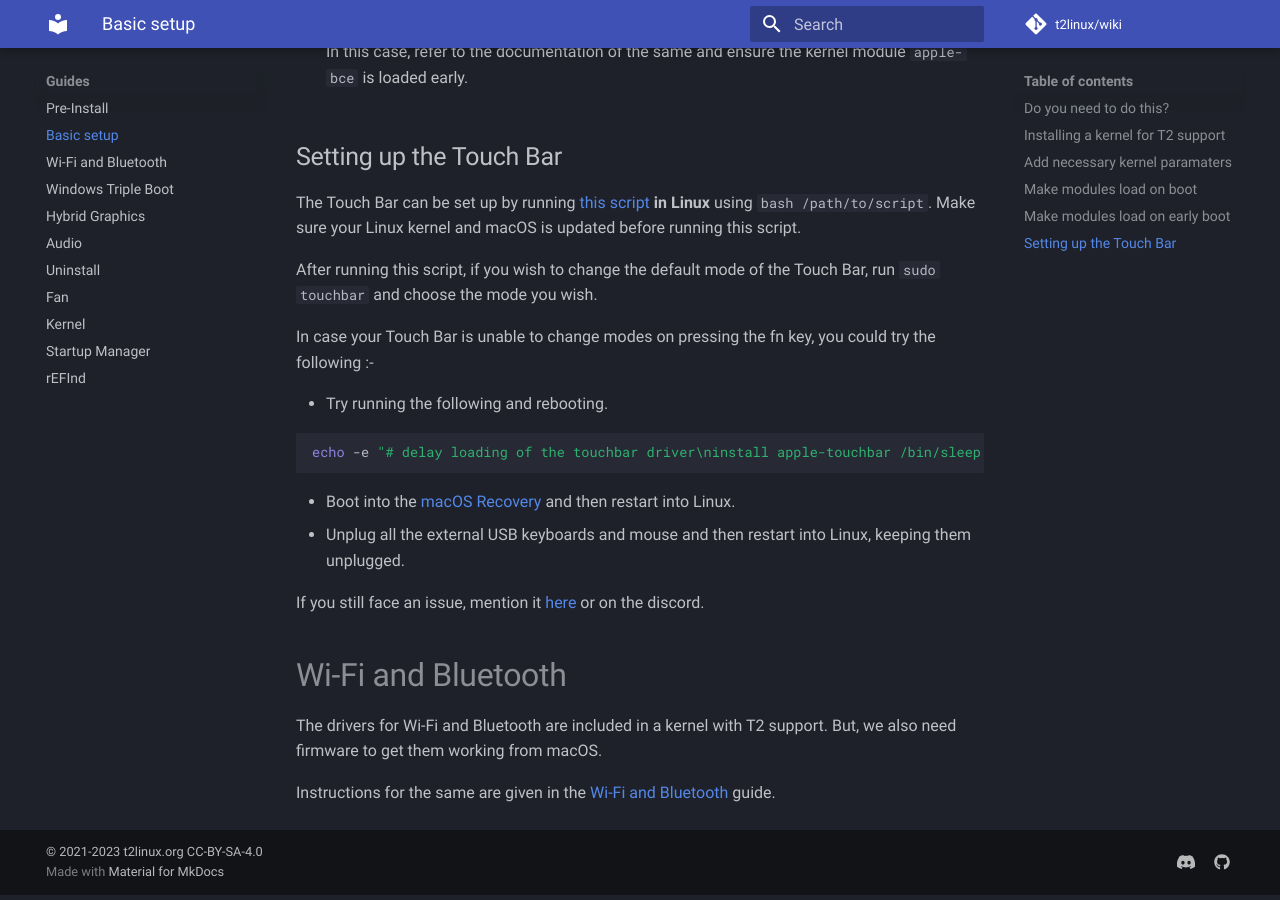
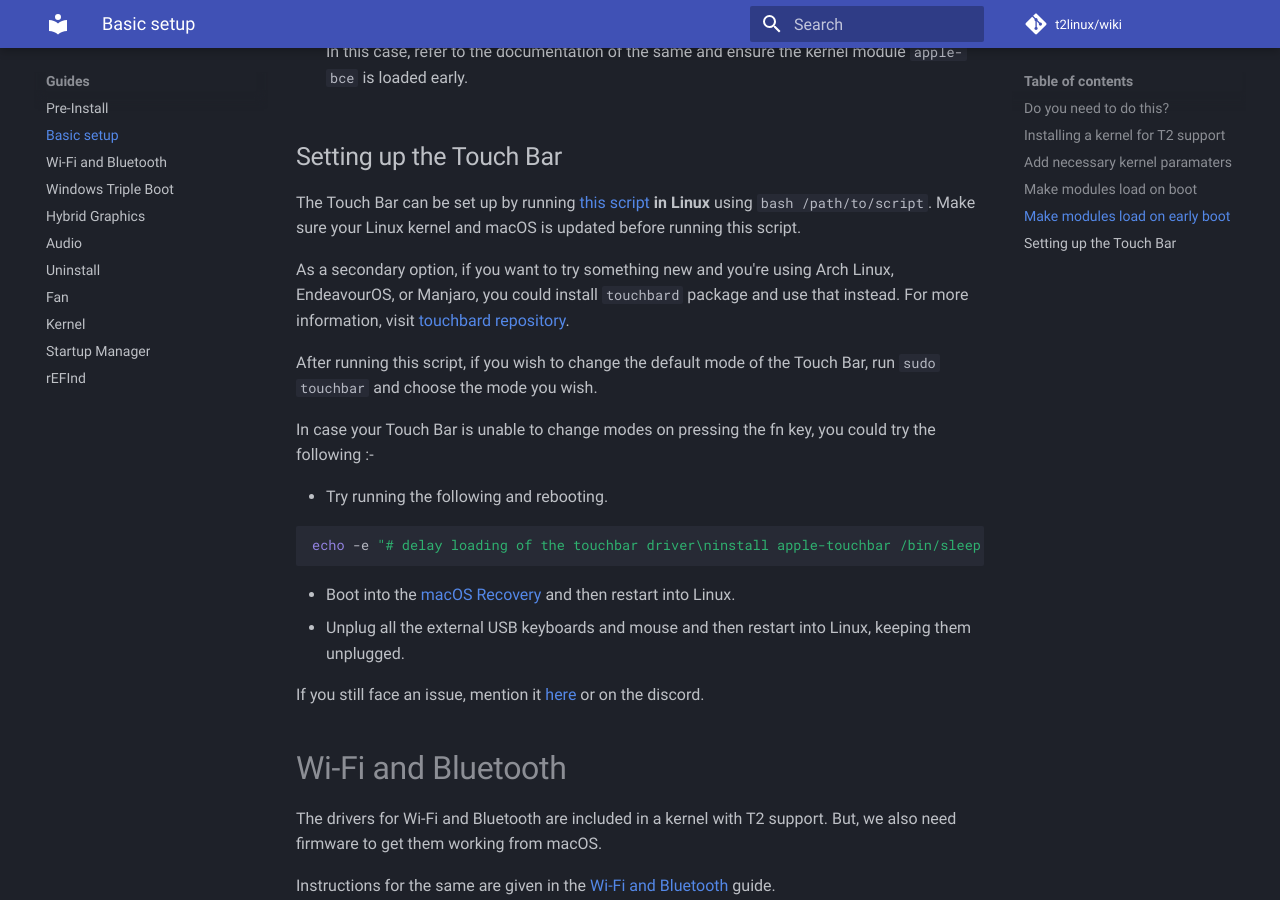
Before and after one commit to t2linux/wiki, an MkDocs documentation site: the page built from docs/guides/postinstall.md, in a window 1280 px wide and 900 px high, scrolled down 2599 px. Built offline with MkDocs 1.6.1 and Material for MkDocs 9.7.7, drawn with Linux system fonts in a browser that asks for light colours; comment, search, counter and statistics services are not loaded.

Commit message:
Post install : add touchbard as an option to control touch bar (#407)

```diff
--- a/docs/guides/postinstall.md
+++ b/docs/guides/postinstall.md
@@ -91,6 +91,8 @@ The steps to be followed vary depending upon the initramfs module loading mechan
 
 The Touch Bar can be set up by running [this script](../tools/touchbar.sh) **in Linux** using `bash /path/to/script`. Make sure your Linux kernel and macOS is updated before running this script.
 
+As a secondary option, if you want to try something new and you're using Arch Linux, EndeavourOS, or Manjaro, you could install `touchbard` package and use that instead. For more information, visit [touchbard repository](https://github.com/NoaHimesaka1873/touchbard).
+
 After running this script, if you wish to change the default mode of the Touch Bar, run `sudo touchbar` and choose the mode you wish.
 
 In case your Touch Bar is unable to change modes on pressing the fn key, you could try the following :-
```
